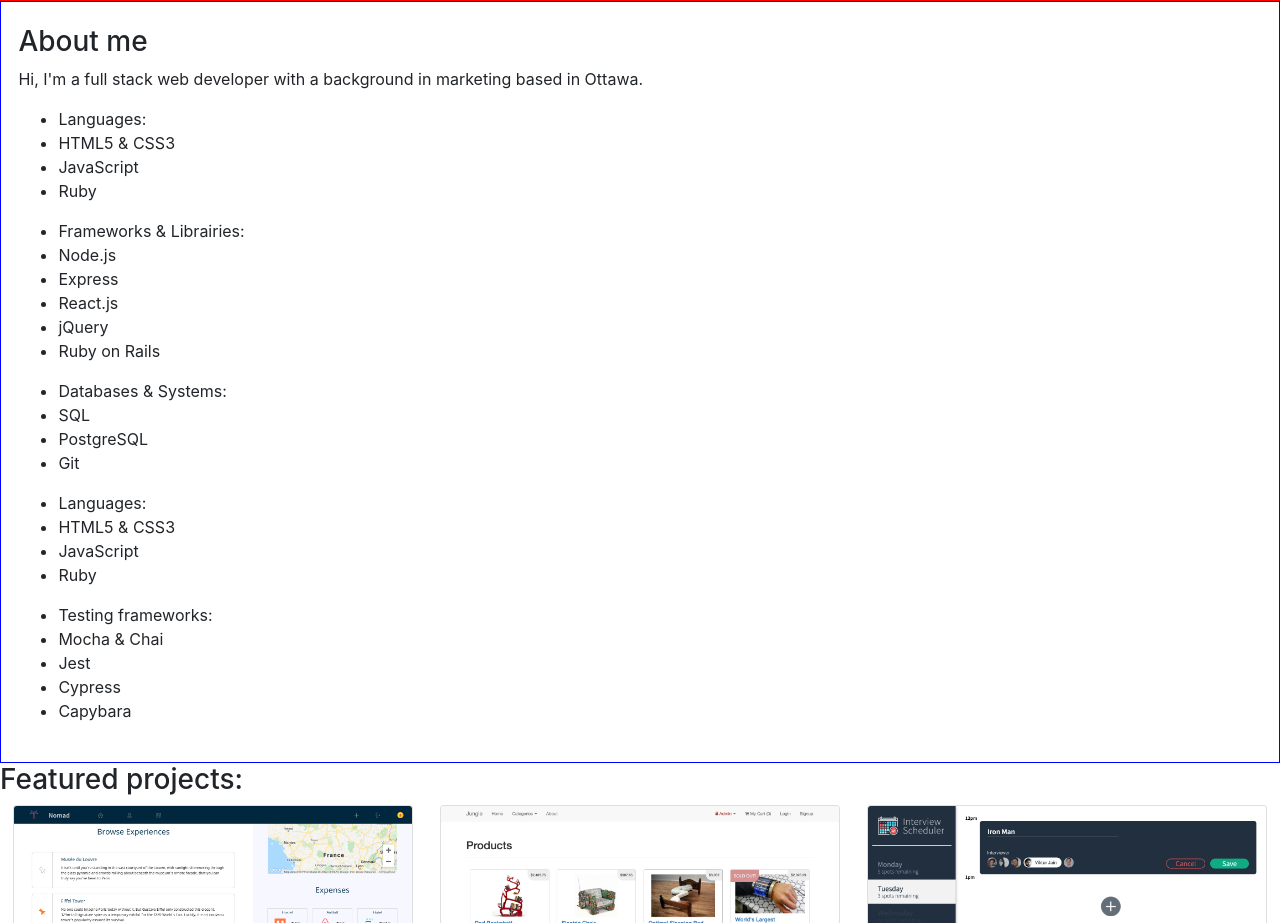
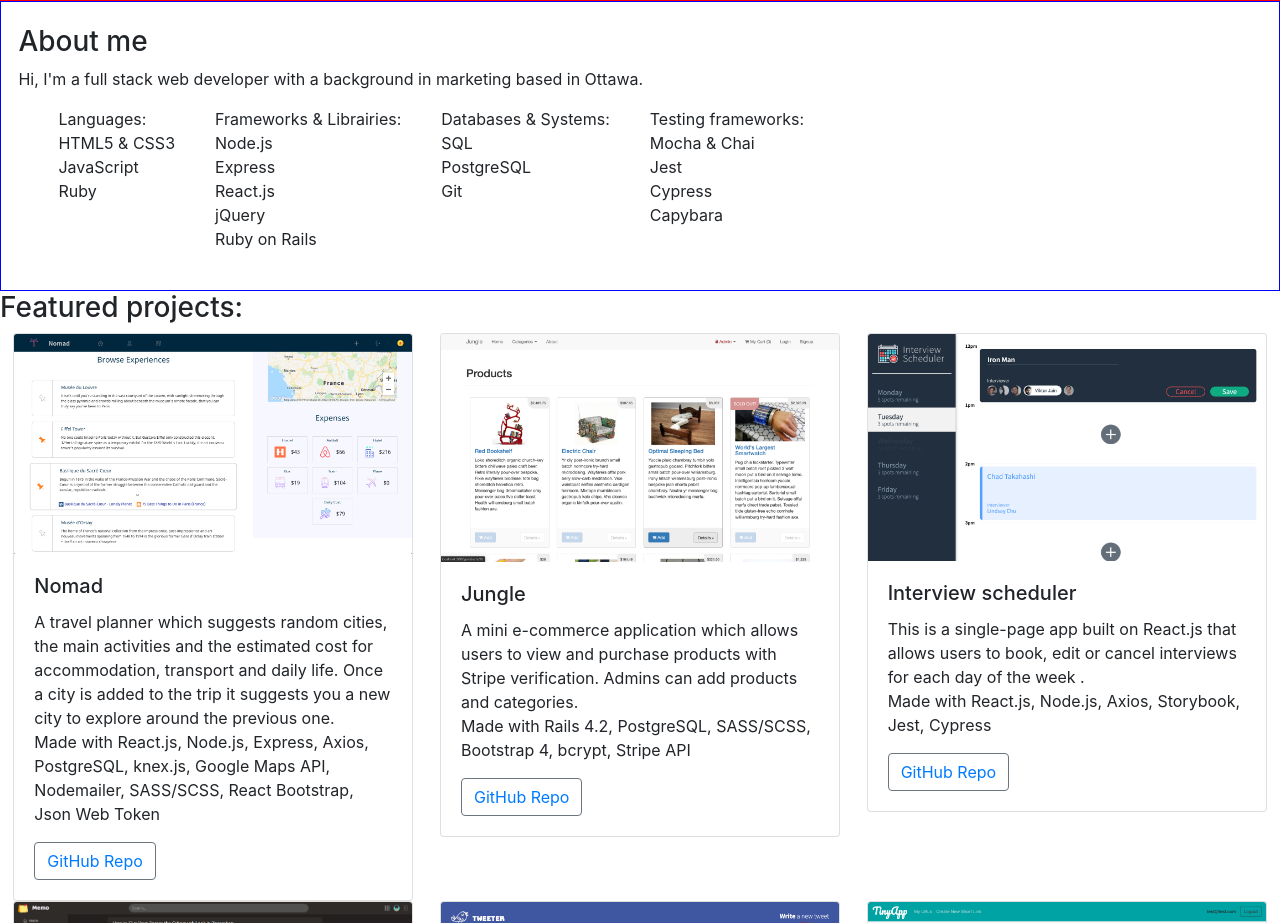
Before and after one commit to jatanassian/my_portfolio, a Gatsby site: page / in a window 1280 px wide. Shown: the part 799-1722 px from the top of the page. Built offline with nearby package versions, Linux system fonts and the light colour scheme; Gatsby itself is replaced by a stand-in of ours.

Commit message:
remove bullets

```diff
--- a/src/components/about.js
+++ b/src/components/about.js
@@ -10,13 +10,14 @@ const About = () => (
     >
       <h3>About me</h3>
       <p>Hi, I'm a full stack web developer with a background in marketing based in Ottawa.</p>
-      <ul>
+      <div style={{display: 'flex'}}>
+        <ul style={{listStyle: 'none'}}>
           <li>Languages:</li>
           <li>HTML5 & CSS3</li>
           <li>JavaScript</li>
           <li>Ruby</li>
         </ul>
-      <ul>
+        <ul style={{listStyle: 'none'}}>
           <li>Frameworks & Librairies:</li>
           <li>Node.js</li>
           <li>Express</li>
@@ -24,19 +25,13 @@ const About = () => (
           <li>jQuery</li>
           <li>Ruby on Rails</li>
         </ul>
-      <ul>
+        <ul style={{listStyle: 'none'}}>
           <li>Databases & Systems:</li>
           <li>SQL</li>
           <li>PostgreSQL</li>
           <li>Git</li>
         </ul>
-      <ul>
-        <li>Languages:</li>
-        <li>HTML5 & CSS3</li>
-        <li>JavaScript</li>
-        <li>Ruby</li>
-      </ul>
-      <ul>
+        <ul style={{listStyle: 'none'}}>
           <li>Testing frameworks:</li>
           <li>Mocha & Chai</li>
           <li>Jest</li>
@@ -44,6 +39,7 @@ const About = () => (
           <li>Capybara</li>
         </ul>
       </div>
+    </div>
 )
 
 export default About
```
Lines whose indentation alone changed are shown as unchanged.
